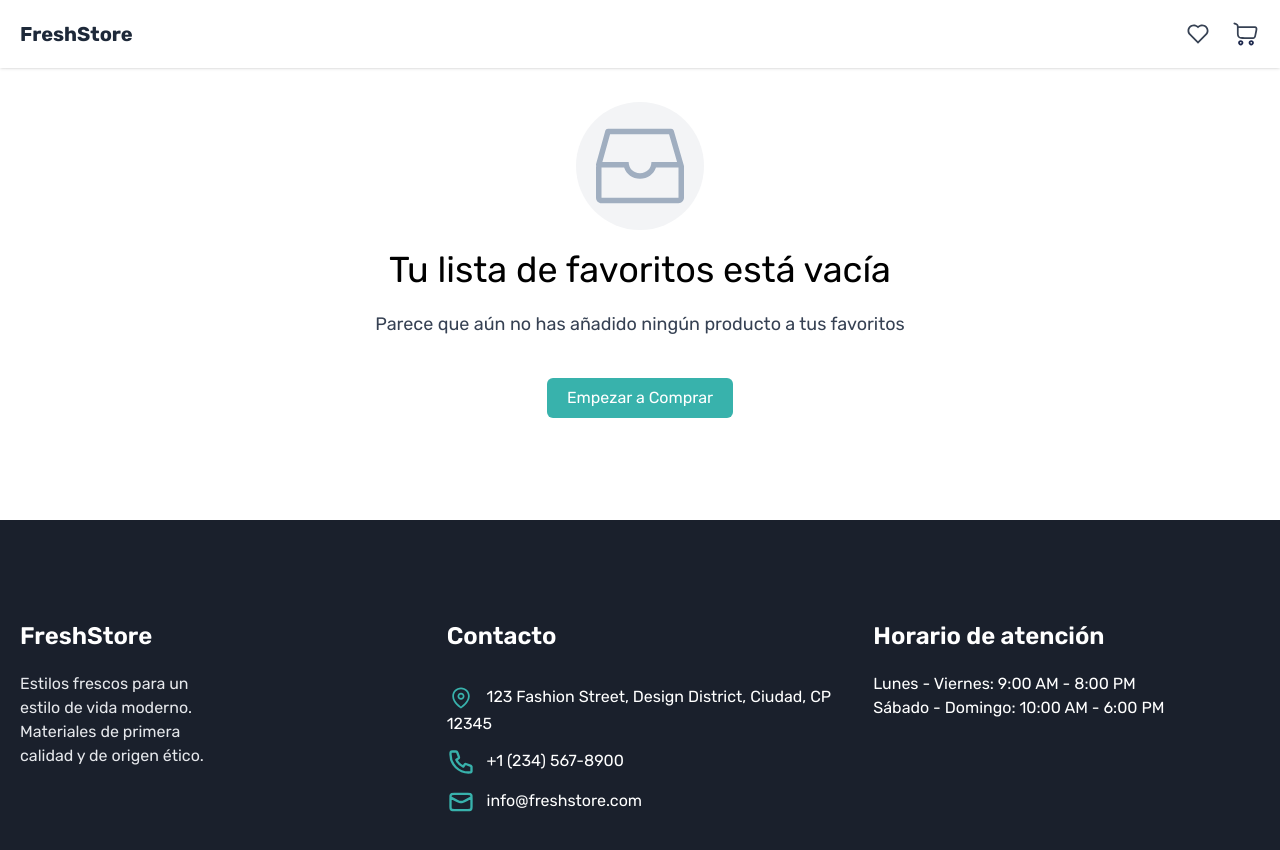
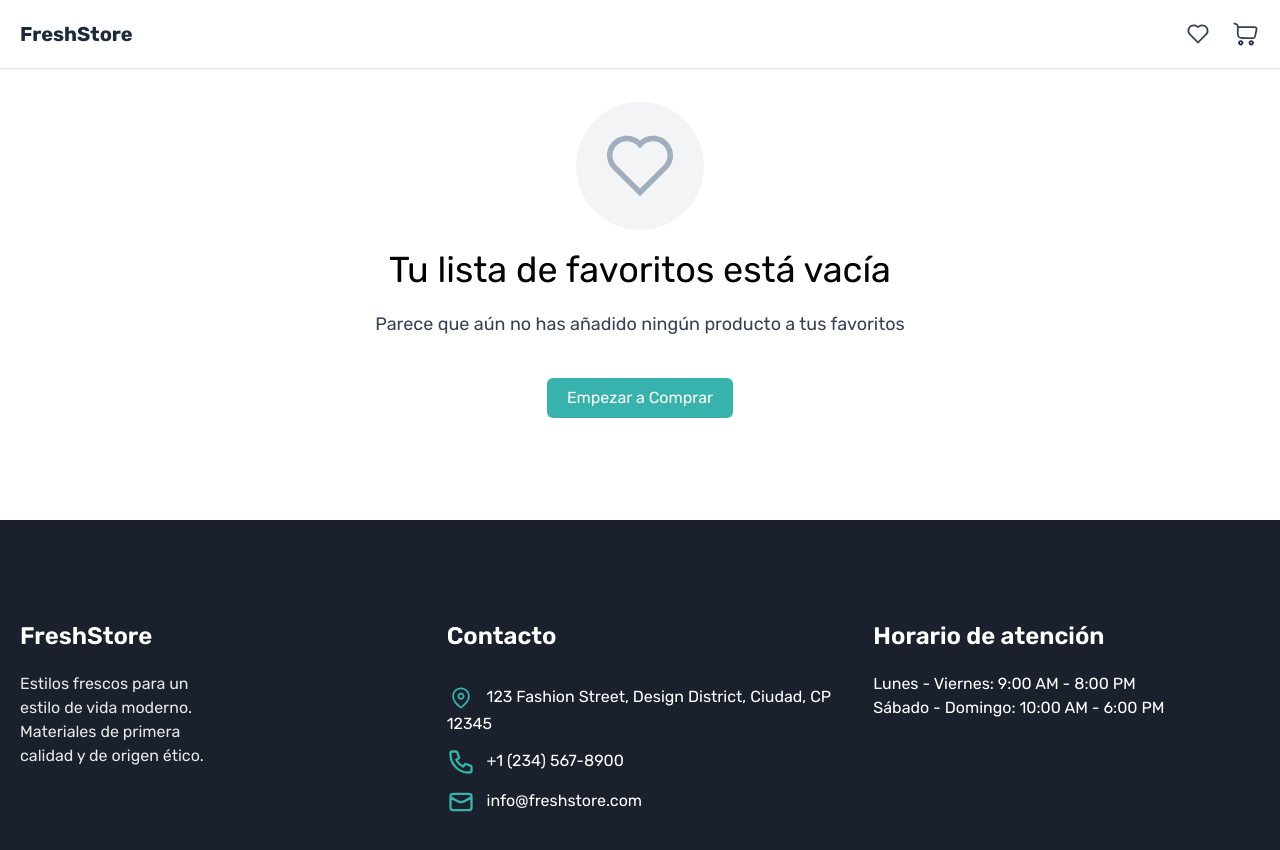
Before and after one commit to camiloosorios/prueba-fronted, an Angular app: page /favorites in a window 1280 px wide. Shown: the top 850 px of the page. Built offline with nearby package versions, Linux system fonts and the light colour scheme.

Commit message:
fix: se cambia svg en pagina de favoritos cuando esta vacio

```diff
--- a/src/app/pages/favorites-page/favorites-page.component.html
+++ b/src/app/pages/favorites-page/favorites-page.component.html
@@ -2,15 +2,18 @@
 <div class="h-[65vh] w-full flex flex-col justify-center items-center gap-5">
   <div class="bg-[#f3f4f6] rounded-full">
     <svg
-      fill="#a0aec0"
       width="800px"
       height="800px"
-      viewBox="0 0 1024 1024"
+      viewBox="0 0 24 24"
+      fill="none"
       xmlns="http://www.w3.org/2000/svg"
       class="w-24 h-24 lg:w-32 lg:h-32 p-5"
     >
       <path
-        d="M1022.98 509.984L905.475 102.895c-3.84-13.872-16.464-23.472-30.848-23.472H139.283c-14.496 0-27.184 9.744-30.944 23.777L.947 489.552c-1.984 7.504-1.009 15.007 1.999 21.536C1.218 516.88.003 522.912.003 529.264v351.312c0 35.343 28.656 64 64 64h896c35.343 0 64-28.657 64-64V529.264c0-1.712-.369-3.329-.496-5.008.832-4.592.816-9.44-.527-14.272zm-859.078-366.56l686.369-.001 93.12 321.84H645.055c-1.44 76.816-55.904 129.681-133.057 129.681s-130.624-52.88-132.064-129.68H74.158zm796.097 737.151H64.001V529.263h263.12c27.936 80.432 95.775 129.68 184.879 129.68s157.936-49.248 185.871-129.68h262.128v351.312z"
+        fill-rule="evenodd"
+        clip-rule="evenodd"
+        d="M11.993 5.09691C11.0387 4.25883 9.78328 3.75 8.40796 3.75C5.42122 3.75 3 6.1497 3 9.10988C3 10.473 3.50639 11.7242 4.35199 12.67L12 20.25L19.4216 12.8944L19.641 12.6631C20.4866 11.7172 21 10.473 21 9.10988C21 6.1497 18.5788 3.75 15.592 3.75C14.2167 3.75 12.9613 4.25883 12.007 5.09692L12 5.08998L11.993 5.09691ZM12 7.09938L12.0549 7.14755L12.9079 6.30208L12.9968 6.22399C13.6868 5.61806 14.5932 5.25 15.592 5.25C17.763 5.25 19.5 6.99073 19.5 9.10988C19.5 10.0813 19.1385 10.9674 18.5363 11.6481L18.3492 11.8453L12 18.1381L5.44274 11.6391C4.85393 10.9658 4.5 10.0809 4.5 9.10988C4.5 6.99073 6.23699 5.25 8.40796 5.25C9.40675 5.25 10.3132 5.61806 11.0032 6.22398L11.0921 6.30203L11.9452 7.14752L12 7.09938Z"
+        fill="#a0aec0"
       />
     </svg>
   </div>
```
